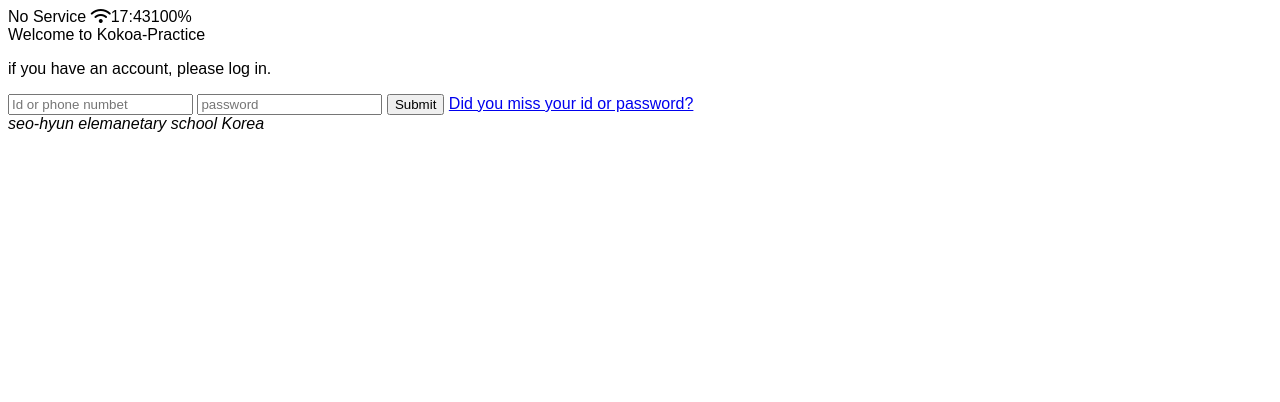
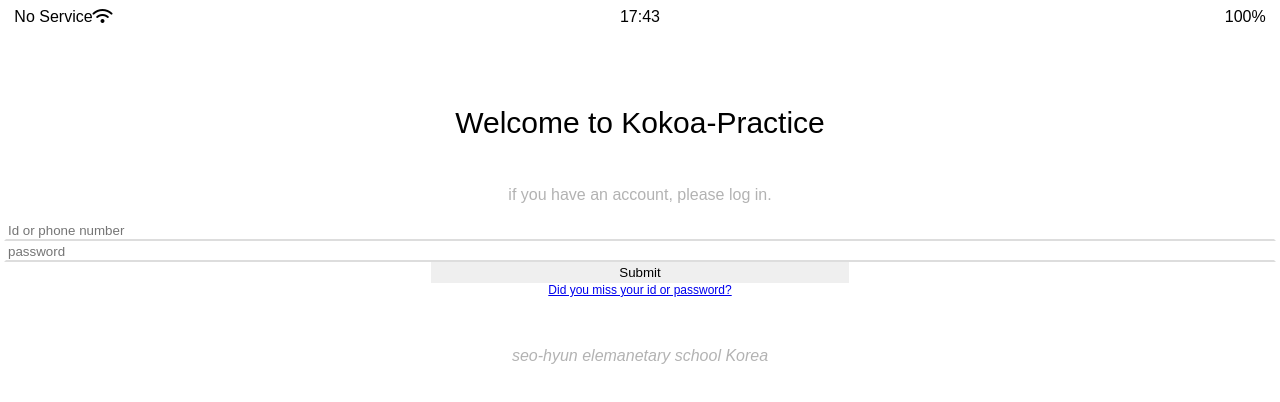
Before and after one commit to PowerOverwhelmed/KokoaClonePractice-ipad, a website built with Parcel: page index.html in a window 1280 px wide. Built offline with nearby package versions, Linux system fonts and the light colour scheme.

Commit message:
1/8 practice end

```diff
--- a/css/styles.css
+++ b/css/styles.css
@@ -4,4 +4,65 @@
 
 .status-bar {
   display: flex;
+  justify-content: center;
 }
+.status-bar__item {
+  width: 33%;
+  display: flex;
+}
+.status-bar__item:nth-child(3) {
+  justify-content: flex-end;
+}
+.status-bar__item:nth-child(2) {
+  justify-content: center;
+}
+
+.welcome-span {
+  display: flex;
+  flex-direction: column;
+  align-items: center;
+}
+header {
+  font-size: 30px;
+  margin-top: 80px;
+  margin-bottom: 30px;
+}
+p {
+  color: rgba(0, 0, 0, 0.3);
+}
+
+.login-box {
+  margin-bottom: 50px;
+}
+.login-box__column {
+  display: flex;
+  flex-direction: column;
+  justify-content: center;
+  align-items: center;
+}
+input {
+  border-color: rgba(0, 0, 0, 0);
+  width: 100%;
+}
+input[type="text"],
+input[type="password"] {
+  border-bottom-color: rgba(0, 0, 0, 0.2);
+}
+input:focus {
+  border-bottom-color: rgba(0, 0, 0, 0.4);
+  border-width: 2px;
+}
+input[type="submit"] {
+  width: 33%;
+}
+a {
+  font-size: 12px;
+}
+
+.address-p {
+  display: flex;
+  justify-content: center;
+}
+address {
+  color: rgba(0, 0, 0, 0.3);
+}
--- a/index.html
+++ b/index.html
@@ -26,14 +26,15 @@
         <!-- to do: bolt icon -->
       </div>
     </div>
+
     <div class="welcome-span">
       <header>Welcome to Kokoa-Practice</header>
       <p>if you have an account, please log in.</p>
     </div>
     <div class="login-box">
-      <form action="">
-        <input type="text" placeholder="Id or phone numbet" />
-        <input type="password" placeholder="password" />
+      <form class="login-box__column">
+        <input type="text" placeholder="Id or phone number" />
+        <input type="password" required placeholder="password" />
         <input type="submit" placeholder="log in" />
         <a href="#">Did you miss your id or password?</a>
       </form>
```
Also changed, not shown: css/status-bar.css (added).
